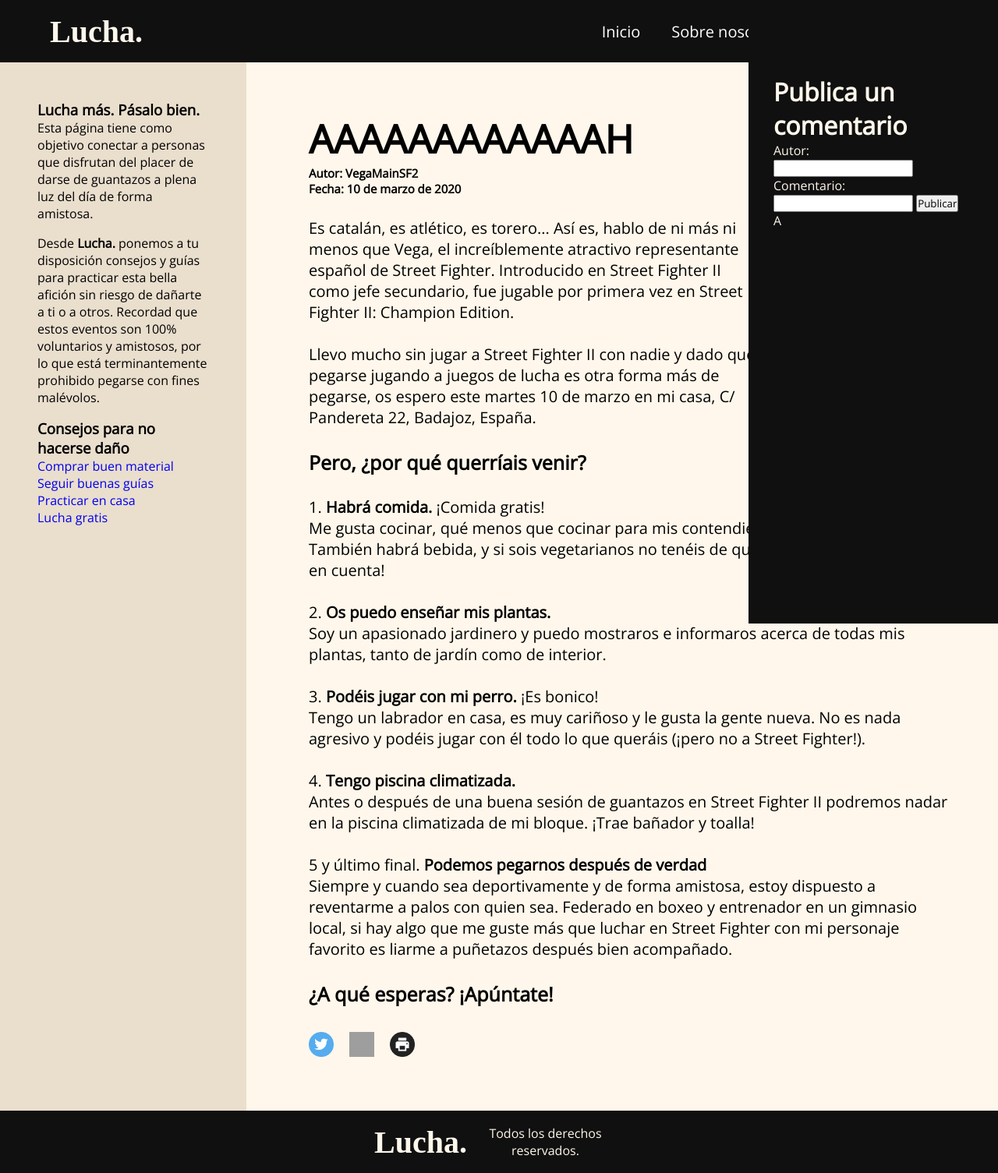
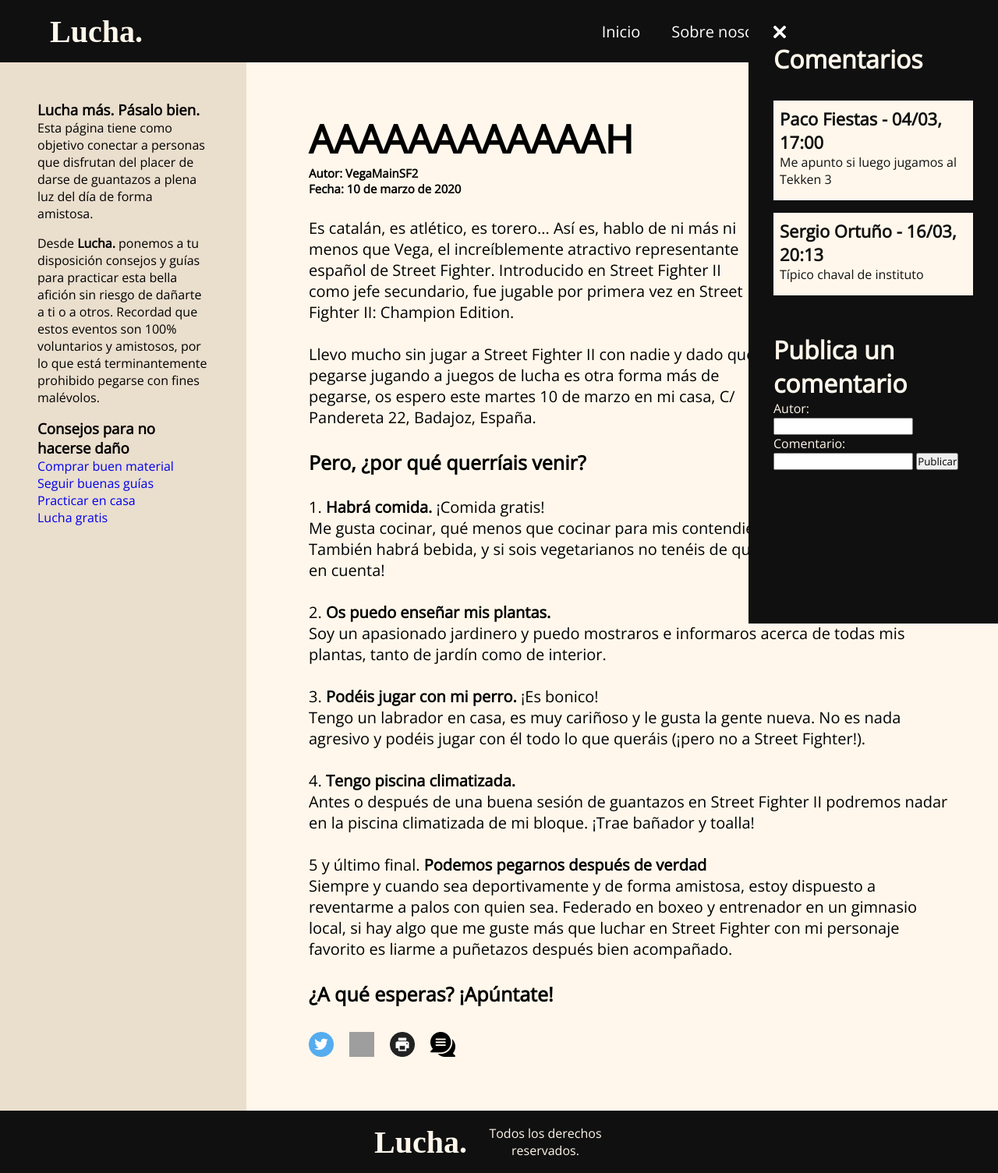
Before and after one commit to patchispatch/SIBW1920, a PHP site: page /evento.html in a window 1280 px wide. Shown: the whole page at 78% size. Run offline with PHP 8.4, Linux system fonts and the light colour scheme; some web fonts are replaced; grey boxes are pictures that could not be loaded.

Commit message:
Añadidos comentarios y abre y cierre

```diff
--- /dev/null
+++ b/practica1/comentarios.js
@@ -0,0 +1,11 @@
+// Sección de comentarios
+
+/* Set the width of the sidebar to 250px (show it) */
+function openNav() {
+    document.getElementById("comments-section").style.display = "block";
+}
+
+/* Set the width of the sidebar to 0 (hide it) */
+function closeNav() {
+    document.getElementById("comments-section").style.display = "none";
+}
--- a/practica1/evento.css
+++ b/practica1/evento.css
@@ -199,10 +199,34 @@ footer {
     color: #fff7eb;
     overflow-x: hidden;
     padding: 2em;
-    padding-top: 6em;
     transition: 0.5s;
 }
 
 .sidepanel h3 {
     font-size: 32px;
 }
+
+.sidepanel h4 {
+    font-size: 22px;
+}
+
+.sidepanel-title {
+    margin-bottom: 2em;
+}
+
+.comments {
+    margin-bottom: 3em;
+}
+
+.comment {
+    background-color: #fff7eb;
+    color: #101010;
+    padding: 0.5em;
+    padding-bottom: 1em;
+    margin-bottom: 1em;
+}
+
+.closebtn {
+    width: 1em;
+    height: 1em;
+}
--- a/practica1/evento.html
+++ b/practica1/evento.html
@@ -4,6 +4,7 @@
     <meta charset="utf-8">
     <link href="https://fonts.googleapis.com/css?family=Bowlby+One+SC|Open+Sans&display=swap" rel="stylesheet">
     <link href="evento.css" rel="stylesheet" type="text/css">
+    <script src="comentarios.js"></script>
     <title>Lucha.</title>
   </head>
 
@@ -126,11 +127,29 @@
             <a href="evento_imprimir.html">
                 <img class="social-button" src="img/Print.png">
             </a>
+
+            <img class="social-button" src="img/comment.png" onclick="openNav()">
         </div>
     </div>
 
     <!-- SECCIÓN DE COMENTARIOS -->
     <div id="comments-section" class="sidepanel">
+        <div id="comments-title" class="sidepanel-title">
+            <img class="closebtn" src="img/close.png" onclick="closeNav()">
+            <h3>Comentarios</h3>
+        </div>
+
+        <div id="comments" class="comments">
+            <div class="comment">
+                <h4>Paco Fiestas - 04/03, 17:00</h4>
+                <p>Me apunto si luego jugamos al Tekken 3</p>
+            </div>
+            <div class="comment">
+                <h4>Sergio Ortuño - 16/03, 20:13</h4>
+                <p>Típico chaval de instituto</p>
+            </div>
+        </div>
+
         <h3>Publica un comentario</h3>
         <form action="portada.html">
             <label for="author">Autor:</label><br>
@@ -139,13 +158,6 @@
             <input type="text" id="comment" name="comment">
             <input type="submit" value="Publicar">
         </form>
-
-        <div id="comments" class="comments">
-            <div class="comment">
-                A
-            </div>
-        </div>
-
     </div>
 
 
```
Also changed, not shown: practica1/img/close.png (added), practica1/img/comment.png (added).
